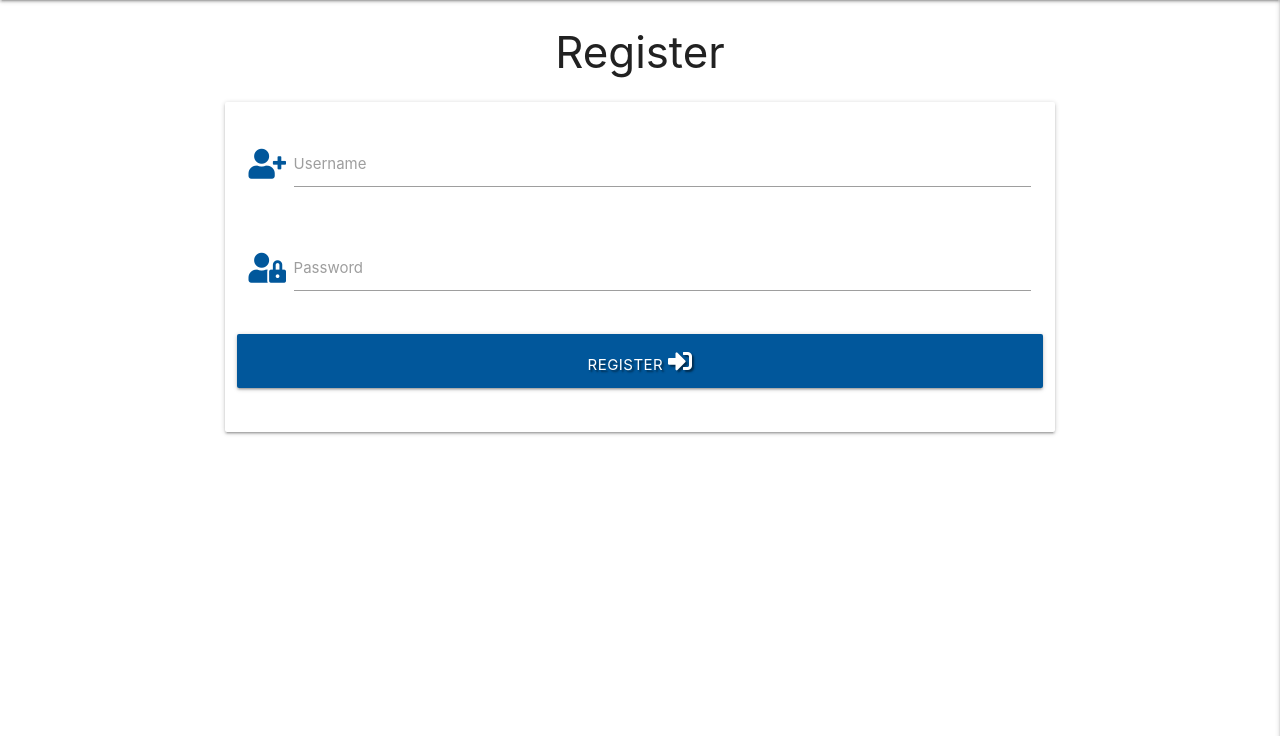
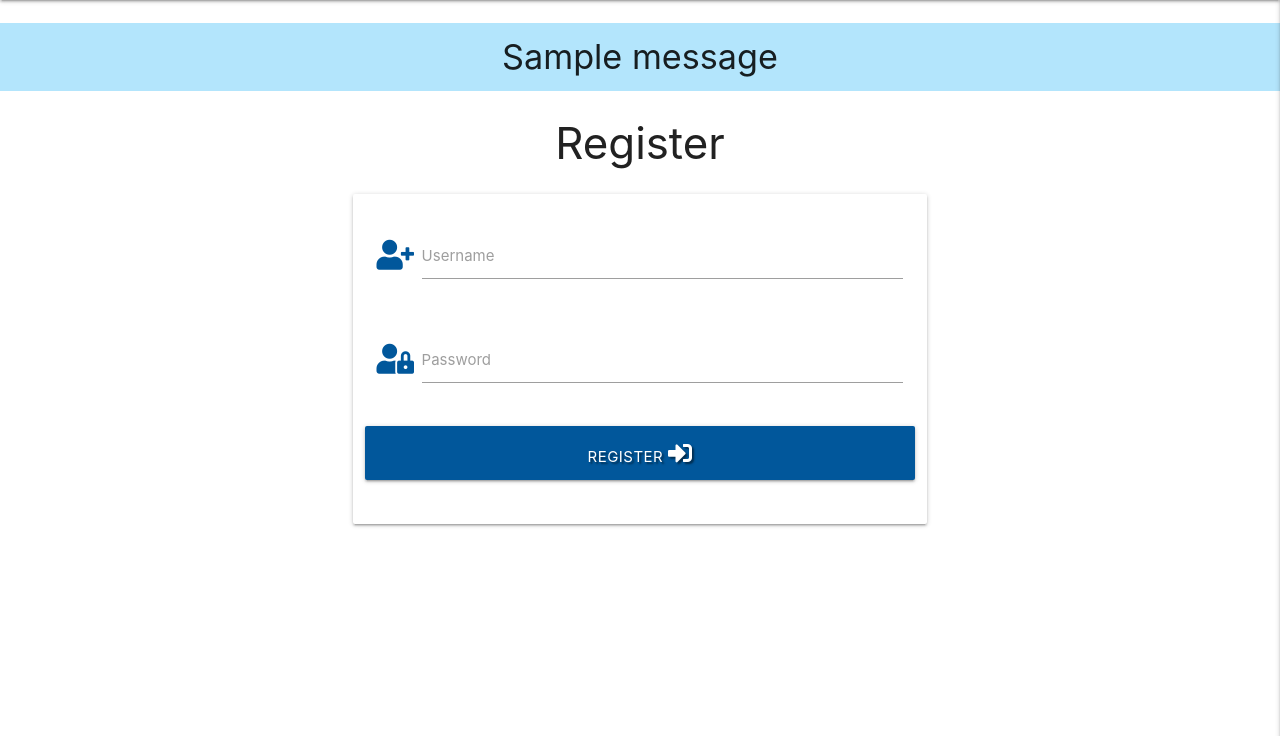
Before and after one commit to wondrousWebWorks/task-manager-flask, a Flask app: page /register in a window 1280 px wide. Shown: the part 64-800 px from the top of the page. Run offline with Flask 2, Linux system fonts and the light colour scheme; one stand-in notice (Sample message) is shown; some libraries are stand-ins or nearby versions.

Commit message:
Added flash functionality and set up register view to handle incoming POST requests

```diff
--- a/app.py
+++ b/app.py
@@ -1,5 +1,5 @@
 import os
-from flask import Flask, render_template, redirect, url_for
+from flask import Flask, render_template, redirect, url_for, flash, request, session
 from flask_pymongo import PyMongo
 from bson.objectid import ObjectId
 from werkzeug.security import generate_password_hash, check_password_hash
@@ -26,6 +26,24 @@ def get_tasks():
 
 @APP.route('/register', methods=["GET", "POST"])
 def register():
+    if request.method == "POST":
+        # check if username already exists in db
+        existing_user = MONGO.db.users.find_one(
+            {'username': request.form.get('username').lower()})
+
+        if existing_user:
+            flash('Username already exists')
+            return redirect(url_for('register'))
+
+        register = {
+            'username': request.form.get('username').lower(),
+            'password': generate_password_hash(request.form.get('password'))
+        }
+        MONGO.db.users.insert_one(register)
+
+        # put the new user into 'session cookie'
+        session['user'] = request.form.get('username').lower()
+        flash('Registration successfull')
     return render_template('register.html')
 
 
--- a/static/css/style.css
+++ b/static/css/style.css
@@ -1,3 +1,7 @@
 .text-shadow {
     text-shadow: 2px 2px 2px rgba(0, 0, 0, 0.5);
 }
+
+.flashes h4 {
+    line-height: 2;
+}
--- a/templates/base.html
+++ b/templates/base.html
@@ -42,8 +42,21 @@
         </ul>
     </header>
 
-    {% block content %}
-    {% endblock %}
+    <section class="flashes">
+        <!-- flash messages -->
+        {% with messages = get_flashed_messages() %}
+            {% if messages %}
+                {% for message in messages %}
+                    <h4 class="light-blue lighten-4 center-align">{{ message }}</h4>
+                {% endfor %}
+            {% endif %}
+        {% endwith %}
+    </section>
+
+    <main class="container">
+        {% block content %}
+        {% endblock %}
+    </main>
 
     <script src="https://code.jquery.com/jquery-3.5.1.min.js" integrity="sha256-9/aliU8dGd2tb6OSsuzixeV4y/faTqgFtohetphbbj0=" crossorigin="anonymous"></script>
     <script src="https://cdnjs.cloudflare.com/ajax/libs/materialize/1.0.0/js/materialize.min.js"></script>
```
